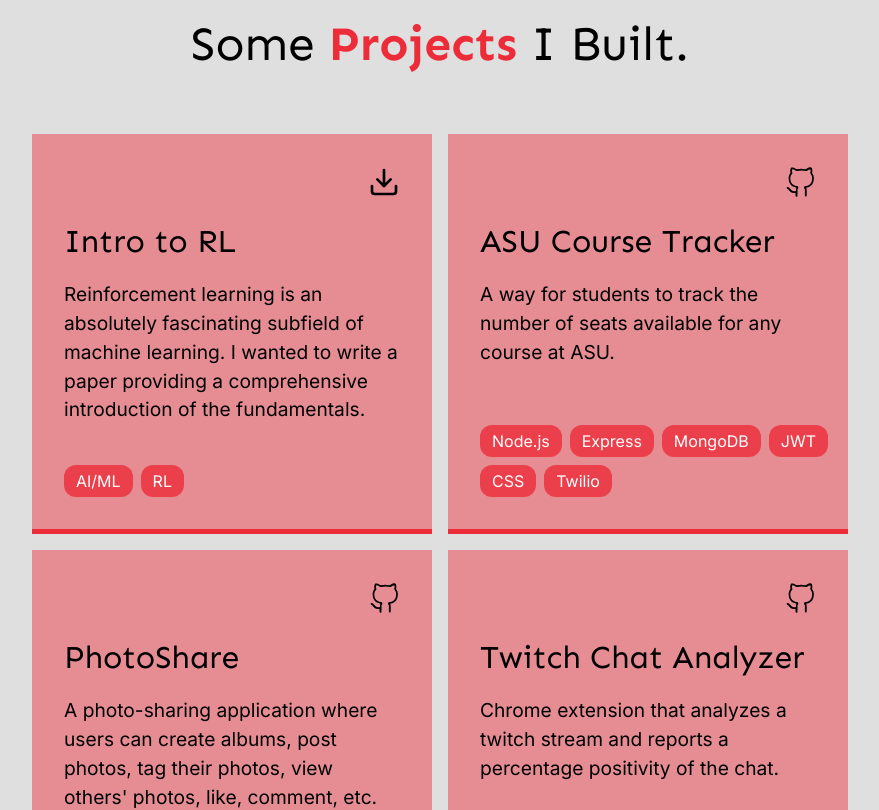
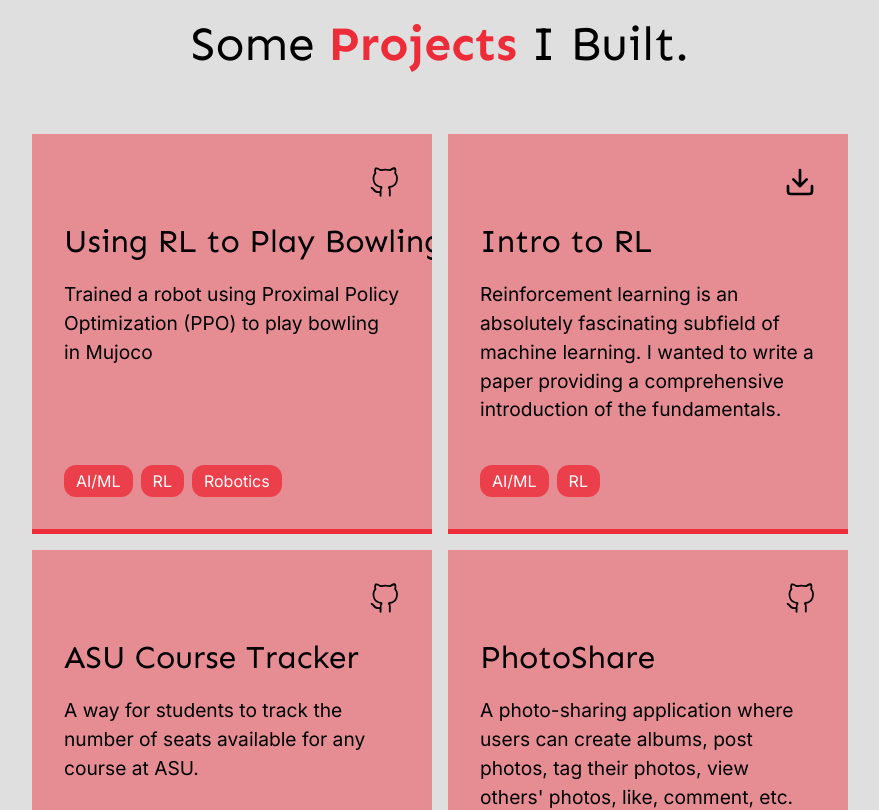
Before and after one commit to likhity/likhity-new-website, a Next.js app: page / in a window 1280 px wide. Shown: the part 6280-7090 px from the top of the page, without its empty margins (200-1079 px from the left). Built offline with nearby package versions, Linux system fonts and the light colour scheme.

Commit message:
Add new project

```diff
--- a/data/projects.js
+++ b/data/projects.js
@@ -1,4 +1,13 @@
 export default [
+  {
+    title: "Using RL to Play Bowling",
+    description: "Trained a robot using Proximal Policy Optimization (PPO) to play bowling in Mujoco",
+    tags: ["AI/ML", "RL", "Robotics"],
+    link: "/projects/using-rl-to-play-bowling",
+    github: "https://github.com/likhity/mujoco-rl",
+    markdown: "https://raw.githubusercontent.com/likhity/mujoco-rl/refs/heads/master/README.md",
+    imageBaseUri: "https://raw.githubusercontent.com/likhity/mujoco-rl/master",
+  },
   {
     title: "Intro to RL",
     description: "Reinforcement learning is an absolutely fascinating subfield of machine learning. I wanted to write a paper providing a comprehensive introduction of the fundamentals.",
```
